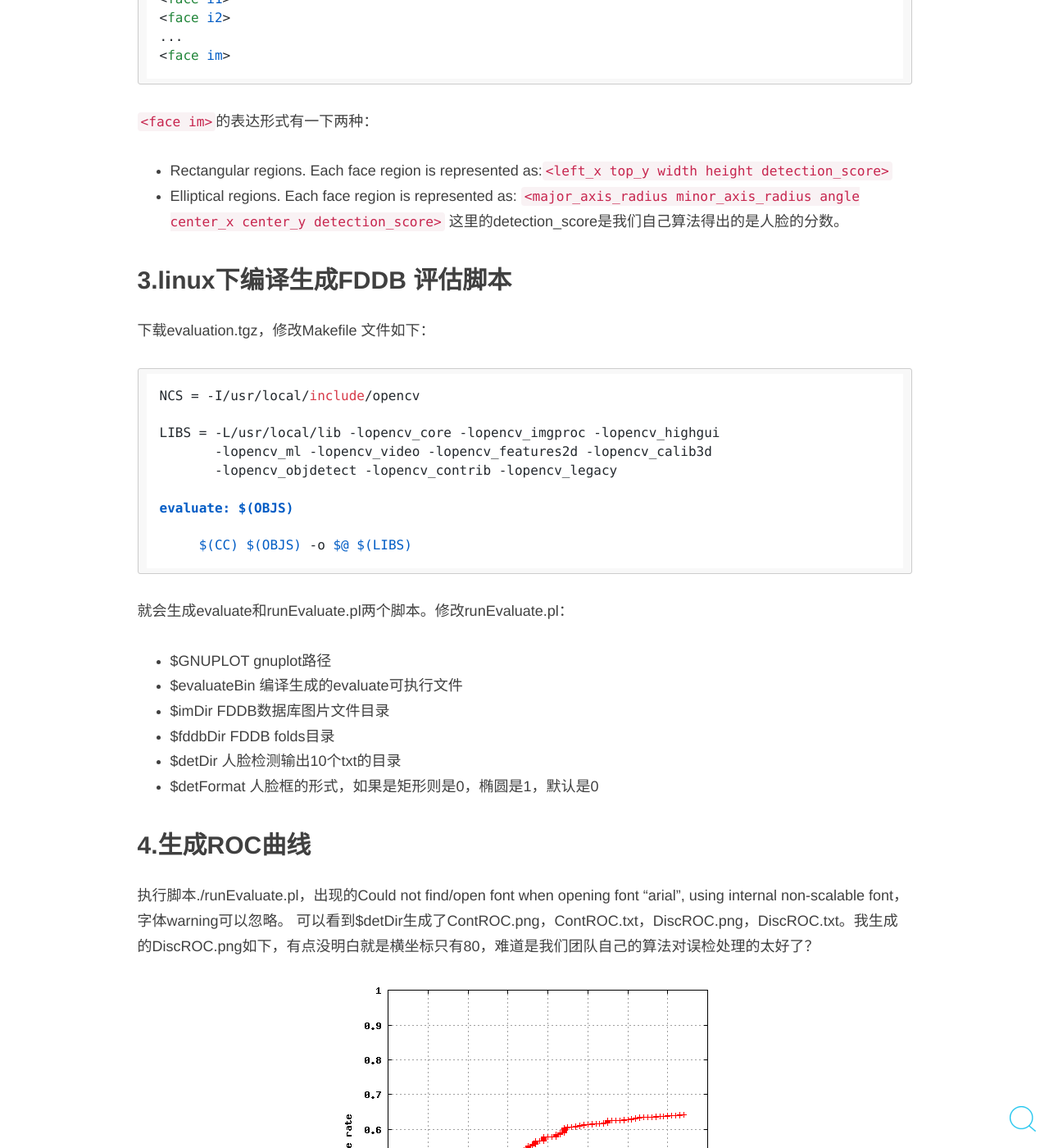
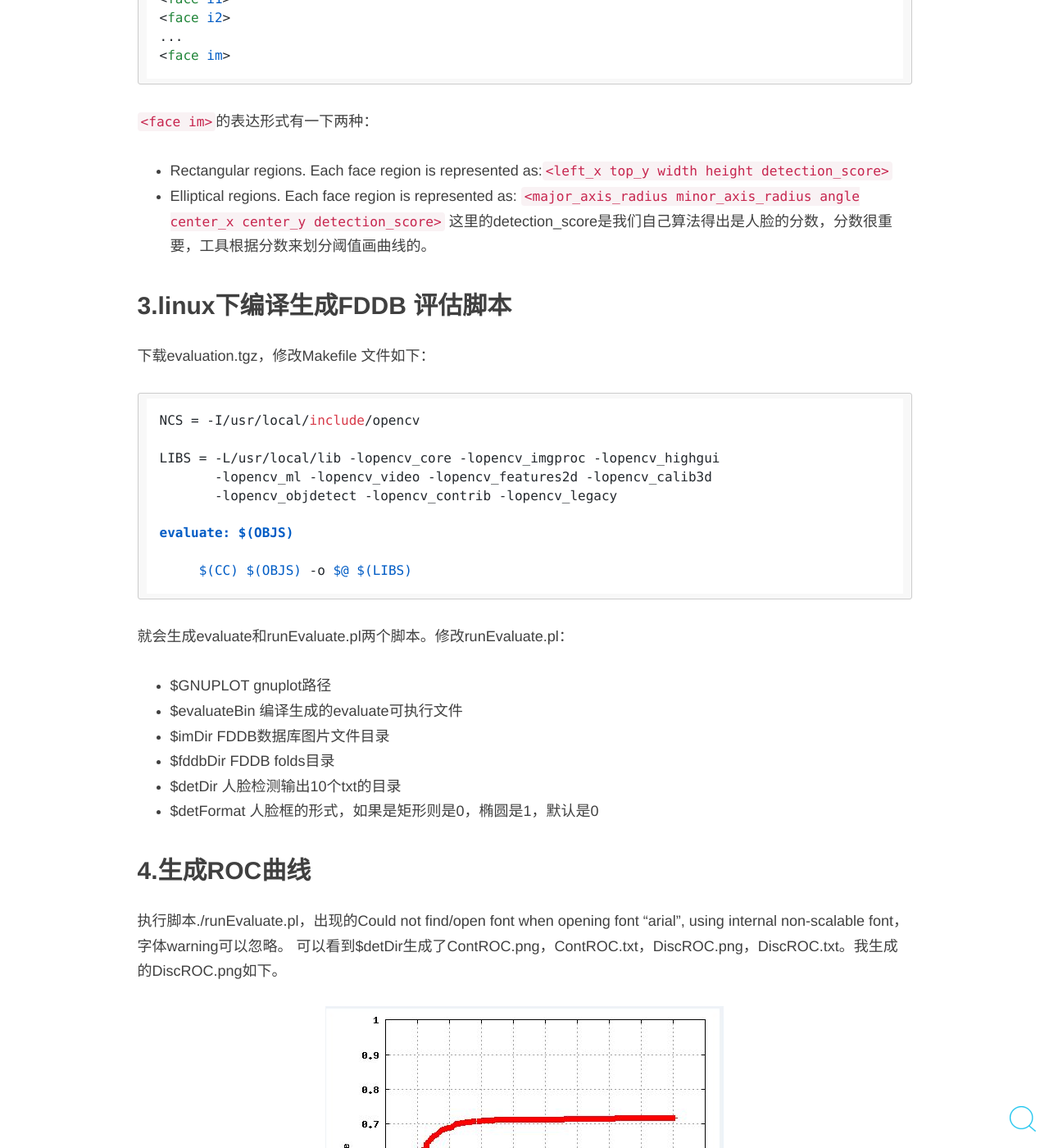
Before and after one commit to kingback1/kingback1.github.io, a Jekyll site: the page built from _posts/2015-10-24-how-to-draw-ROC-by-FDDB-perl.md, in a window 1280 px wide and 1400 px high, scrolled down 1017 px. Shown: the whole window at 82% size. Built offline with Jekyll 4.4.1, drawn with Linux system fonts in a browser that asks for light colours; nearby versions of some CDN libraries; comment, search, counter and statistics services are not loaded.

Commit message:
修改ROC曲线，之前横坐标只有80，现在改了分数，已改正。

```diff
--- a/_posts/2015-10-24-how-to-draw-ROC-by-FDDB-perl.md
+++ b/_posts/2015-10-24-how-to-draw-ROC-by-FDDB-perl.md
@@ -29,7 +29,7 @@ author: 'Kingback'
 
 - Rectangular regions. Each face region is represented as:`<left_x top_y width height detection_score>`
 - Elliptical regions. Each face region is represented as: `<major_axis_radius minor_axis_radius angle center_x center_y detection_score>`
-这里的detection_score是我们自己算法得出的是人脸的分数。
+这里的detection_score是我们自己算法得出是人脸的分数，分数很重要，工具根据分数来划分阈值画曲线的。
 
 ## 3.linux下编译生成FDDB 评估脚本
 下载evaluation.tgz，修改Makefile 文件如下：
@@ -55,12 +55,12 @@ author: 'Kingback'
 
 ## 4.生成ROC曲线
 执行脚本./runEvaluate.pl，出现的Could not find/open font when opening font "arial", using internal non-scalable font，字体warning可以忽略。
-可以看到$detDir生成了ContROC.png，ContROC.txt，DiscROC.png，DiscROC.txt。我生成的DiscROC.png如下，有点没明白就是横坐标只有80，难道是我们团队自己的算法对误检处理的太好了？
-![img](/img/2015/10/DiscROC.png)
+可以看到$detDir生成了ContROC.png，ContROC.txt，DiscROC.png，DiscROC.txt。我生成的DiscROC.png如下。
+![img](/img/2015/10/DiscROC-2.png)
 
 ## 5.生成和其他检脸算法的compare_ROC曲线
 下载compareROC.tar.gz。将4生成的ContROC.txt， DiscROC.txt拷贝在rocCurves下。对应修改contROC.p和discROC.p路径和title。分别运行contROC.p， discROC.p(gnuplot contROC.p)， 就会看到有contROC-compare.png和discROC-compare.png两个图片，就是compare_ROC曲线图。
-![img](/img/2015/10/discROC-compare.png)
+![img](/img/2015/10/discROC-compare-2.png)
 
 ### 参考资料
 [官方说明](http://vis-www.cs.umass.edu/fddb/fddb.pdf)
```
Also changed, not shown: img/2015/10/DiscROC-2.png (added), img/2015/10/discROC-compare-2.png (added).
